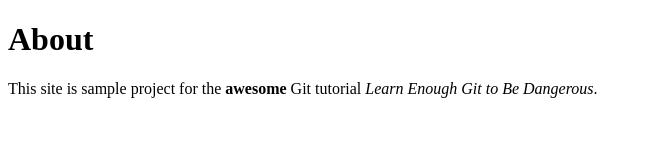
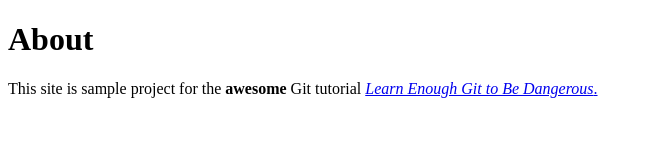
Before and after one commit to racs93/website, a plain HTML site: page about.html in a window 1280 px wide. Shown: the whole page, without its empty margins (0-652 px from the left). Drawn offline with Linux system fonts and the light colour scheme.

Commit message:
Add link to tutorial title

```diff
--- a/about.html
+++ b/about.html
@@ -7,7 +7,8 @@
 		<h1> About</h1>
 		<p>
 			This site is sample project for the <strong> awesome </strong>
- 			Git tutorial <em>Learn Enough Git to Be Dangerous</em>.
+ 			Git tutorial <a href="https://www.learnenough.com/git-tutorial">
+			<em>Learn Enough Git to Be Dangerous</em>.</a>
 		</p>
 	</body>
 </html>
```
